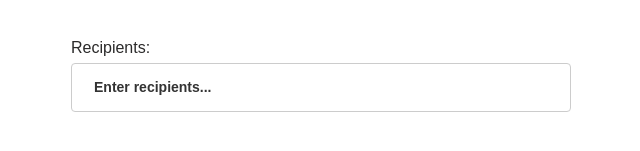
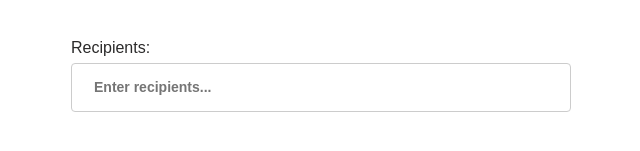
Before and after one commit to vhinle/dt-final-assessment-email-input, a React (Create React App) app: page / in a window 1280 px wide. Shown: the part 325-476 px from the top of the page, without its empty margins (319-959 px from the left). Built offline with nearby package versions, Linux system fonts and the light colour scheme.

Commit message:
email background color

```diff
--- a/src/components/EmailInput.jsx
+++ b/src/components/EmailInput.jsx
@@ -10,7 +10,7 @@ import EmailSuggestions from "./EmailSuggestions";
 import "./style.css";
 
 const EmailInput = () => {
-  const [email, setEmail] = useState("Enter recipients...");
+  const [email, setEmail] = useState("");
   const [suggestions, setSuggestions] = useState([]);
   const [allEmails, setAllEmails] = useState([]);
   const [emailList, setEmailList] = useState([]);
@@ -69,7 +69,10 @@ const EmailInput = () => {
         <label>Recipients:</label>
         <div className="email-list">
           {emailList.map((email, index) => (
-            <span key={index} className="email-item">
+            <span
+              key={index}
+              className="email-item {!validateEmail(email) ?? 'invalid'}"
+            >
               {email}
               <button
                 className="remove-btn"
--- a/src/components/style.css
+++ b/src/components/style.css
@@ -61,6 +61,9 @@
   background-color: #f0f0f0;
 }
 
+.invalid-email {
+  background-color: #ff8787;
+}
 
 .email-item .remove-btn {
   display: none;
```
